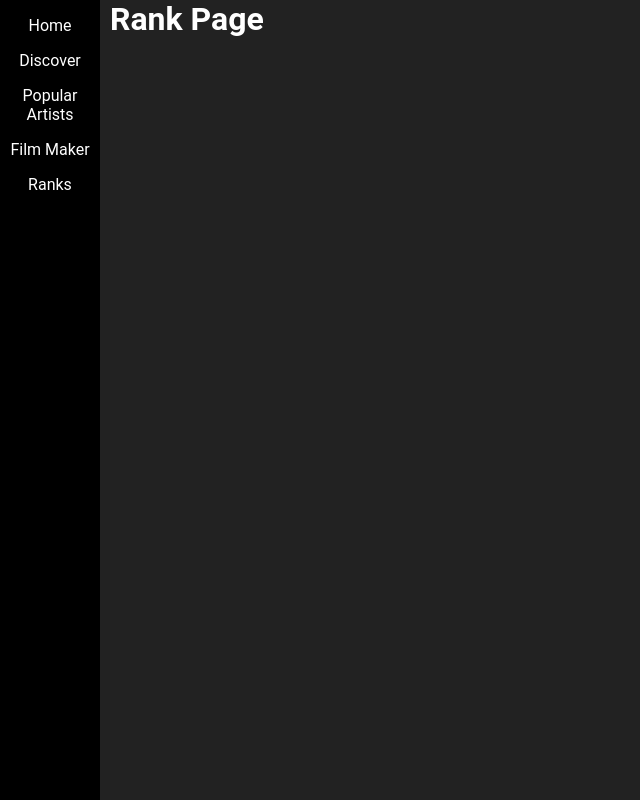
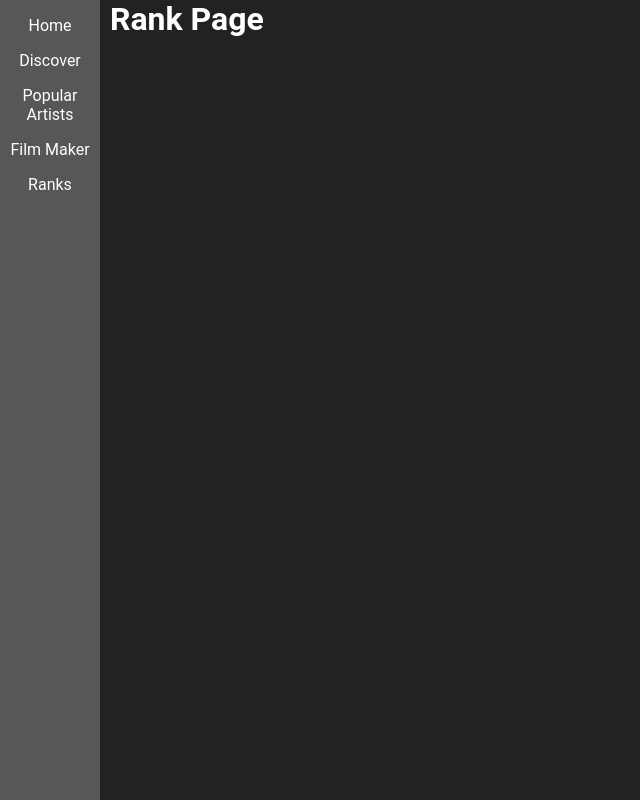
Before and after one commit to magacula/my-spotify-insights, a React (Create React App) app in the folder client/: page /ranks in a window 1280 px wide. Shown: the whole page, without its empty margins (0-640 px from the left). Built offline with nearby package versions, Linux system fonts and the light colour scheme.

Commit message:
changed navbar color

```diff
--- a/client/src/components/Navbar.js
+++ b/client/src/components/Navbar.js
@@ -13,7 +13,7 @@ const NavContainer = styled.div`
   top: 0;
   left: 0;
   width: 100px;
-  background-color: ${colors.black};
+  background-color: ${colors.sidePanelGray};
   text-align: center;
   z-index: 99;
 `;
--- a/client/src/styles/themes.js
+++ b/client/src/styles/themes.js
@@ -2,6 +2,7 @@ const themes = {
   colors: {
     black: "#000000",
     darkGray: "#222222",
+    sidePanelGray: "#575757",
     white: "#FFFFFF",
     lightBlue: "#26ABFF",
     pink: "#EE3EC9",
```
